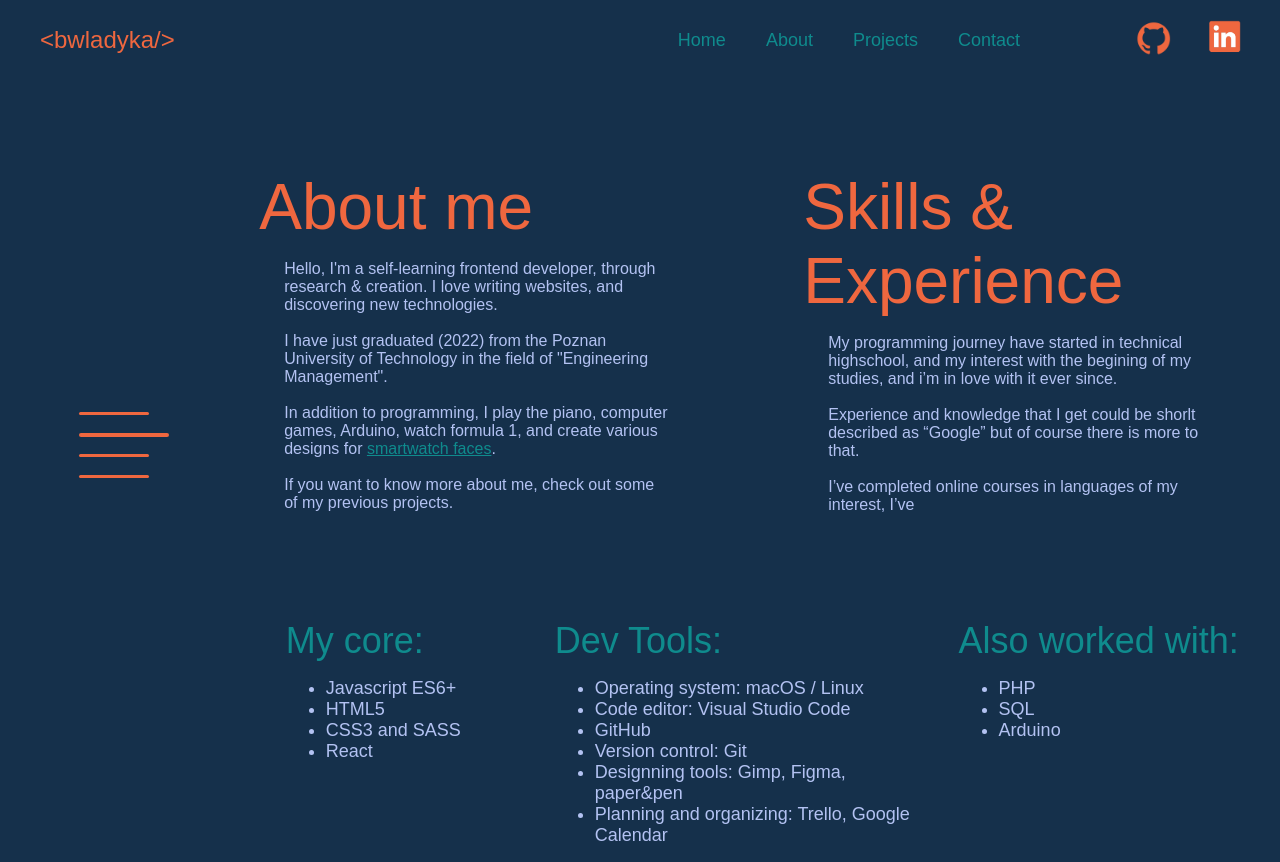
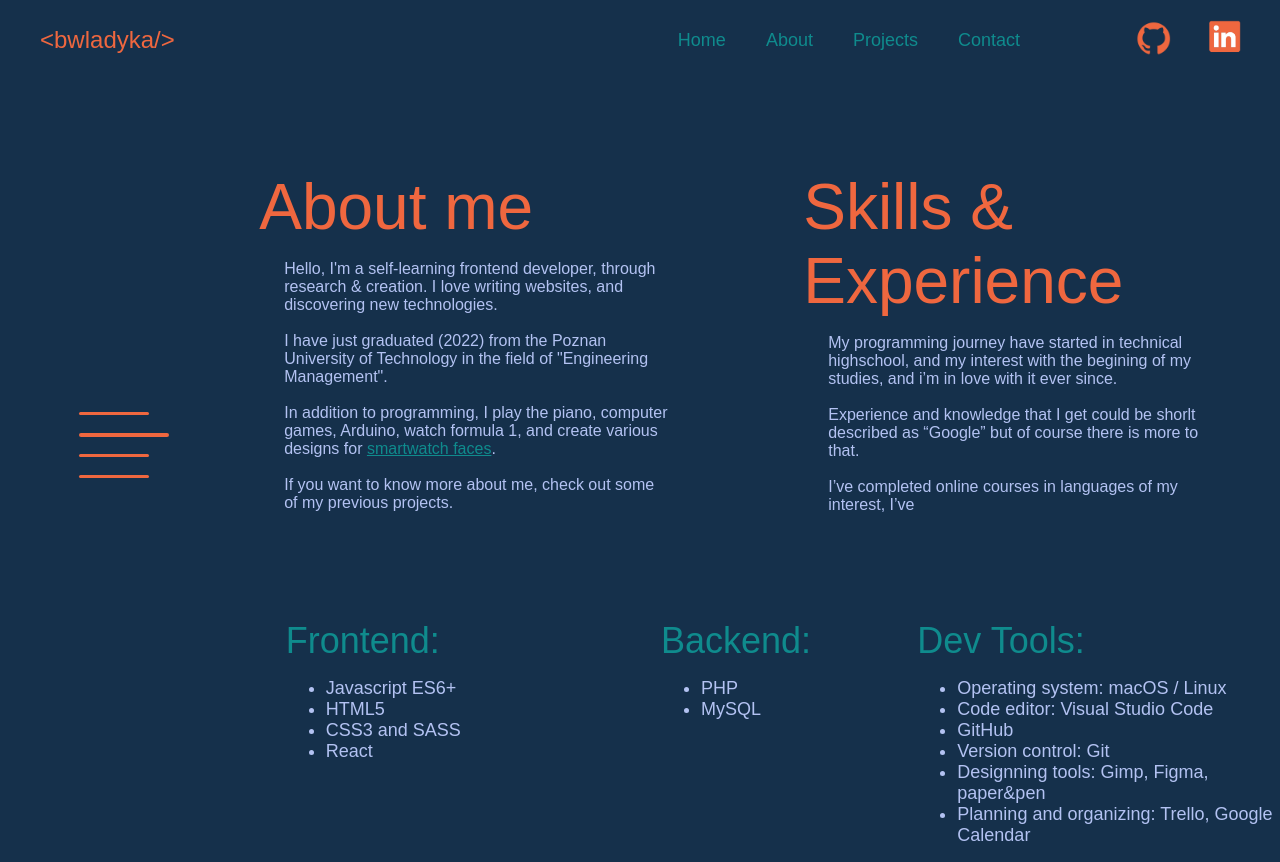
Before and after one commit to AlienQbw/portfolio-react, a React (Create React App) app: page /about in a window 1280 px wide. Built offline with nearby package versions, Linux system fonts and the light colour scheme.

Commit message:
minor update to the description - about me

```diff
--- a/src/views/about/About.js
+++ b/src/views/about/About.js
@@ -50,12 +50,19 @@ const About = () => {
           </div>
         </div>
         <div className="skills-container">
-          <h2>My core:</h2>
+          <h2>Frontend:</h2>
           <ul>
             <li>Javascript ES6+</li>
             <li>HTML5</li>
             <li>CSS3 and SASS</li>
             <li>React</li>
+          </ul>
+        </div>
+        <div className="skills-container">
+          <h2>Backend:</h2>
+          <ul>
+            <li>PHP</li>
+            <li>MySQL</li>
           </ul>
         </div>
         <div className="skills-container">
@@ -69,14 +76,6 @@ const About = () => {
             <li>Planning and organizing: Trello, Google Calendar</li>
           </ul>
         </div>
-        <div className="skills-container">
-          <h2>Also worked with:</h2>
-          <ul>
-            <li>PHP</li>
-            <li>SQL</li>
-            <li>Arduino</li>
-          </ul>
-        </div>
       </div>
     </Wrapper>
   );
```
